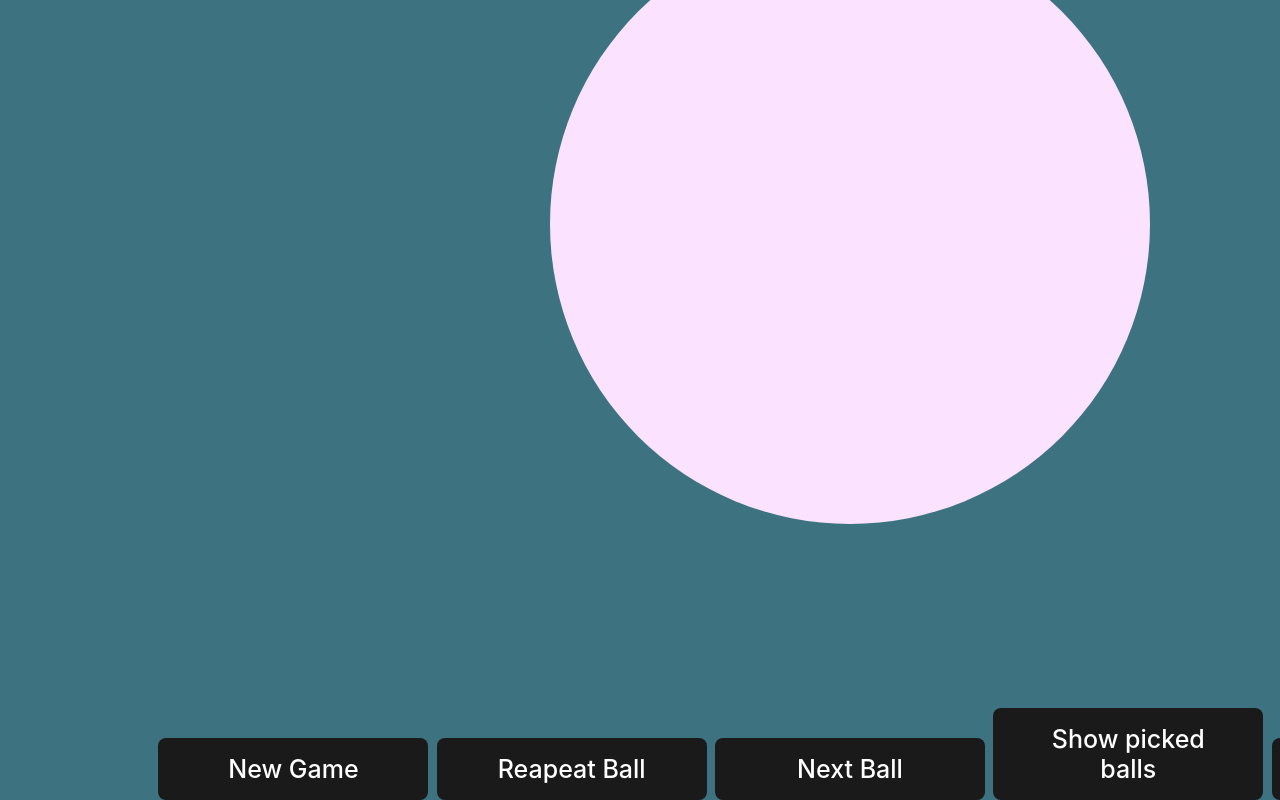
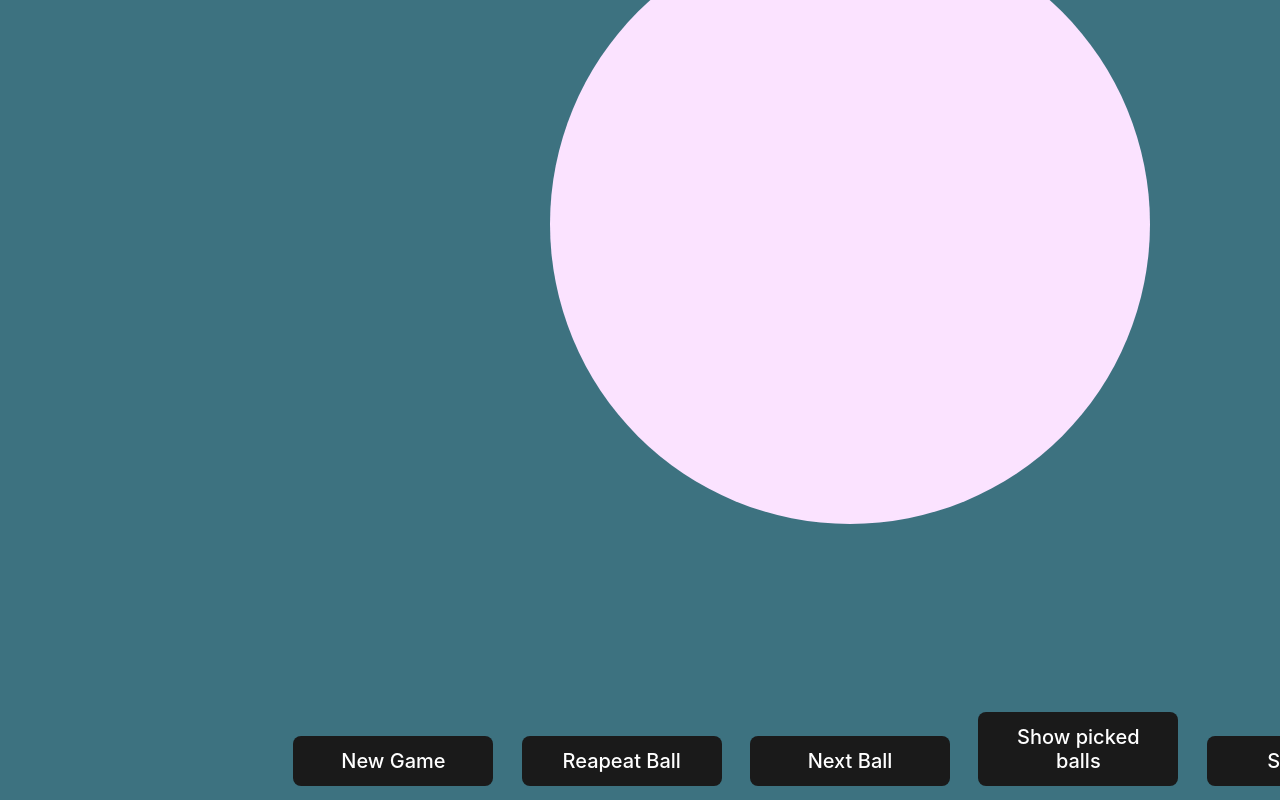
Before and after one commit to dragonflyinmypool/svelteBingo, a Svelte app: page / in a window 1280 px wide. Shown: the part 251-1051 px from the top of the page. Built offline with nearby package versions, Linux system fonts and the light colour scheme.

Commit message:
ready for testing

```diff
--- a/src/app.css
+++ b/src/app.css
@@ -23,8 +23,8 @@ body {
 button {
   border-radius: 8px;
   border: 1px solid transparent;
-  padding: 0.6em 1.2em;
-  font-size: 25px;
+  padding: 0.6em .8em;
+  font-size: 20px;
   font-weight: 500;
   font-family: inherit;
   background-color: #1a1a1a;
--- a/src/components/MenuBar.svelte
+++ b/src/components/MenuBar.svelte
@@ -1,5 +1,3 @@
-
-
 <script>
   import MenuButton from "../components/MenuButton.svelte";
 
@@ -11,7 +9,6 @@
   export let showSettings
   export let repeatCall
   export let settings
-
 </script>
 
 <div id="menuBar">
@@ -21,8 +18,16 @@
   {#if unpickedballs.length > 0}
     <MenuButton on:click={nextBall} message='Next Ball' reference='nextBall' />
   {/if}
+
   {#if !settings.showNumbers}
   <MenuButton on:click={showPickedBalls} message='Show picked balls' reference='pickedBallsButton'/>
   {/if}
+
   <MenuButton on:click={showSettings} message='Settings' reference='settingsButton'/>
 </div>
+
+<style>
+ MenuButton {
+    margin: 10px 100px;
+  }
+</style>
--- a/src/components/MenuButton.svelte
+++ b/src/components/MenuButton.svelte
@@ -8,7 +8,7 @@
 
 <style>
   button {
-    margin-top: 10px;
-    width: 270px;
+    margin: 0px 10px;
+    width: 200px;
   }
 </style>
```
